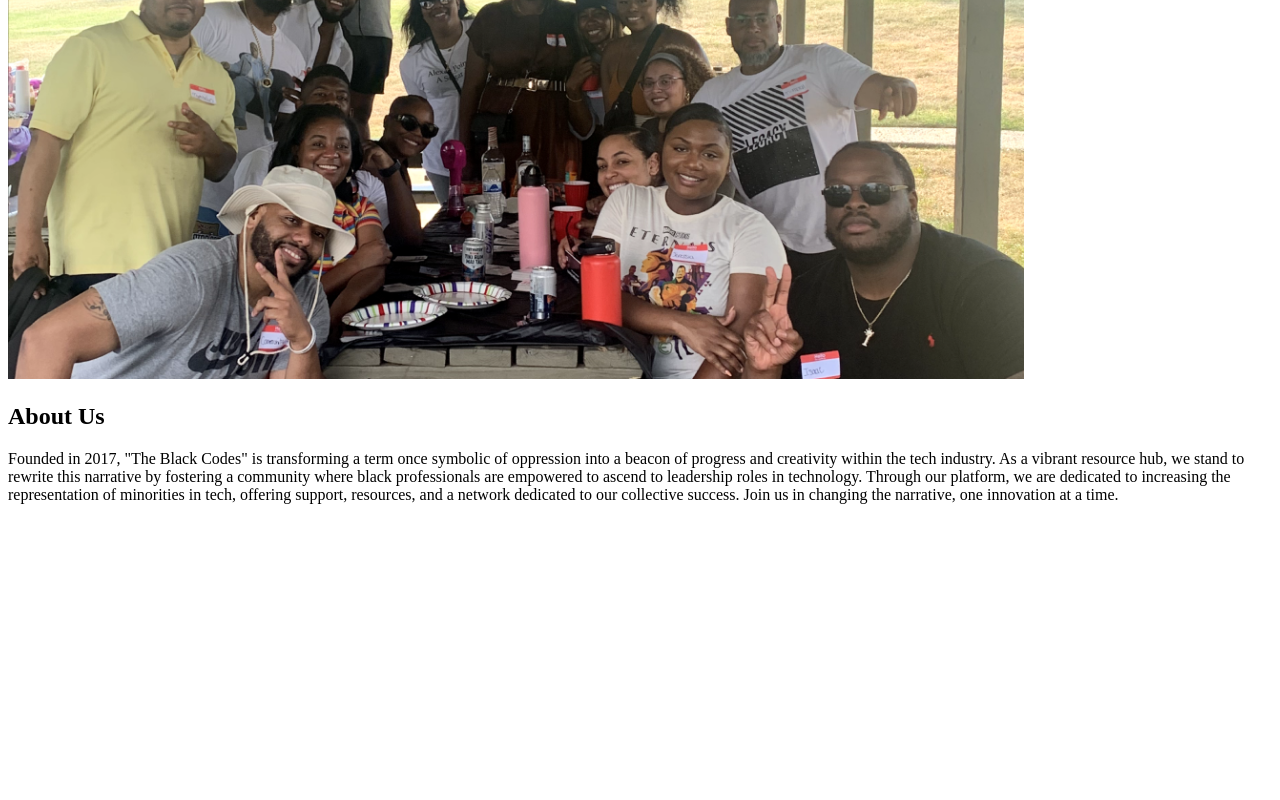
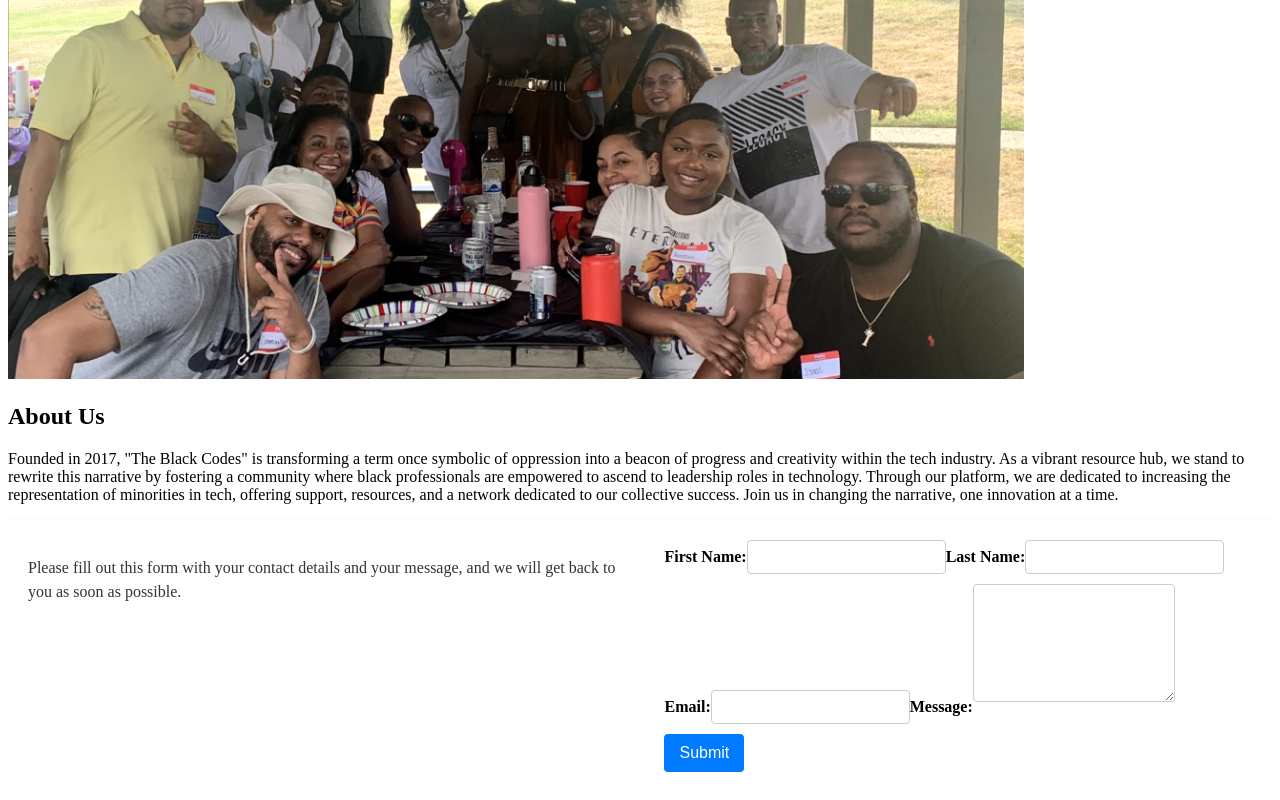
Before and after one commit to The-Black-Codes/the-black-codes-web-app, a React app: page / in a window 1280 px wide. Shown: the part 1705-2505 px from the top of the page. Before the commit the page ends 2233 px from the top, so only its background shows below. Built offline with nearby package versions, Linux system fonts and the light colour scheme.

Commit message:
Initial commit

```diff
--- a/package.json
+++ b/package.json
@@ -9,6 +9,7 @@
   },
   "private": true,
   "dependencies": {
+    "@emailjs/browser": "^4.3.3",
     "@emotion/react": "^11.11.4",
     "@emotion/styled": "^11.11.5",
     "@mui/material": "^5.15.15",
--- a/src/app/app.tsx
+++ b/src/app/app.tsx
@@ -2,6 +2,7 @@ import Hero from './components/Hero/Hero';
 import AboutUs from './components/AboutUs/AboutUs';
 import Navbar from './components/Navbar/Navbar';
 import './app.css';
+import ContactForm from './components/ContactUs/ContactUs';
 
 export const App = () => {
   return (
@@ -9,6 +10,7 @@ export const App = () => {
       <Navbar />
       <Hero />
       <AboutUs />
+      <ContactForm />
     </div>
   );
 };
--- /dev/null
+++ b/src/app/components/ContactUs/ContactUs.css
@@ -0,0 +1,60 @@
+/* ContactForm Styles */
+
+.contact-form-container {
+    display: flex;
+    justify-content: space-between;
+    padding: 20px;
+    margin: 0 auto;
+    max-width: 100%; /* Adjust based on your layout needs */
+    background: #fff;
+    box-shadow: 0 2px 5px rgba(0,0,0,0.1);
+}
+
+.contact-form-column {
+    width: 48%; /* Slightly less than half to fit padding */
+}
+
+.contact-form-text {
+    font-size: 16px;
+    line-height: 1.5;
+    color: #333;
+}
+
+.contact-form form {
+    display: flex;
+    flex-direction: column;
+}
+
+.contact-form label {
+    font-weight: bold;
+    margin-bottom: 5px;
+}
+
+.contact-form input[type="text"],
+.contact-form input[type="email"],
+.contact-form textarea {
+    padding: 8px;
+    margin-bottom: 10px;
+    border: 1px solid #ccc;
+    border-radius: 4px;
+    font-size: 14px;
+}
+
+.contact-form textarea {
+    height: 100px;
+    resize: vertical;
+}
+
+.contact-form button {
+    background-color: #007BFF;
+    color: white;
+    padding: 10px 15px;
+    border: none;
+    border-radius: 4px;
+    cursor: pointer;
+    font-size: 16px;
+}
+
+.contact-form button:hover {
+    background-color: #0056b3;
+}
--- /dev/null
+++ b/src/app/components/ContactUs/ContactUs.tsx
@@ -0,0 +1,85 @@
+import React, { useState, useRef, ChangeEvent, FormEvent } from 'react';
+import './ContactUs.css'; // Ensure the CSS is correctly imported
+import emailjs from '@emailjs/browser';
+
+interface FormData {
+    firstName: string;
+    lastName: string;
+    user_email: string;
+    message: string;
+}
+
+const ContactForm: React.FC = ()=> {
+    const form = useRef<HTMLFormElement>(null);
+
+    const [formData, setFormData] = useState<FormData>({
+        firstName: '',
+        lastName: '',
+        user_email: '',
+        message: ''
+    });
+
+    const handleChange = (event: ChangeEvent<HTMLInputElement | HTMLTextAreaElement>) => {
+        const { name, value } = event.target;
+        setFormData(prevState => ({
+            ...prevState,
+            [name]: value
+        }));
+    };
+
+    const handleSubmit = (event: FormEvent<HTMLFormElement>) => {
+        event.preventDefault();
+        console.log('Form Data Submitted:', formData);
+        // Add logic to handle form submission like sending data to an API
+        if (form.current) {
+            emailjs.sendForm(
+                'service_vlh0aho',
+                'Ytemplate_zopzi5d',
+                form.current,
+            {publicKey: 'zcVIyTK52C2MPH_Gn',}
+            ).then(
+            () => {
+                console.log('SUCCESS!');
+            },
+            (error) => {
+                console.log('FAILED...', error.text);
+            },
+            ).catch((error: any) => {
+                console.error('An error occurred:', error.message || 'Unknown error');
+            });
+        }
+    };
+
+        return (
+            <div className="contact-form-container">
+                <div className="contact-form-column">
+                    <p className="contact-form-text">
+                        Please fill out this form with your contact details and your message, and we will get back to you as soon as possible.
+                    </p>
+                </div>
+                <div className="contact-form-column">
+                    <form className="contact-form" onSubmit={handleSubmit}>
+                        <label>
+                            First Name:
+                            <input type="text" name="firstName" value={formData.firstName} onChange={handleChange} />
+                        </label>
+                        <label>
+                            Last Name:
+                            <input type="text" name="lastName" value={formData.lastName} onChange={handleChange} />
+                        </label>
+                        <label>
+                            Email:
+                            <input type="email" name="user_email" value={formData.user_email} onChange={handleChange} />
+                        </label>
+                        <label>
+                            Message:
+                        </label>
+                            <textarea name="message" value={formData.message} onChange={handleChange} />
+                        <button type="submit">Submit</button>
+                    </form>
+                </div>
+            </div>
+        );
+    };
+
+export default ContactForm;
```
Also changed, not shown: 1 other file (tests, documents, lock files or other folders).
